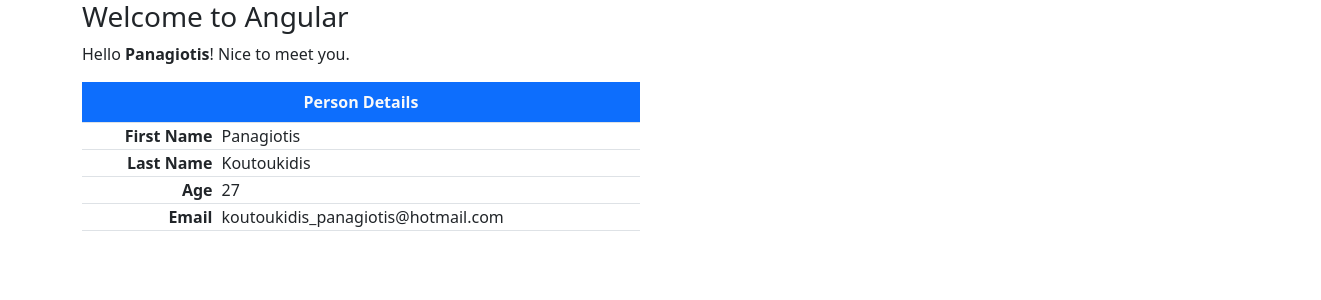
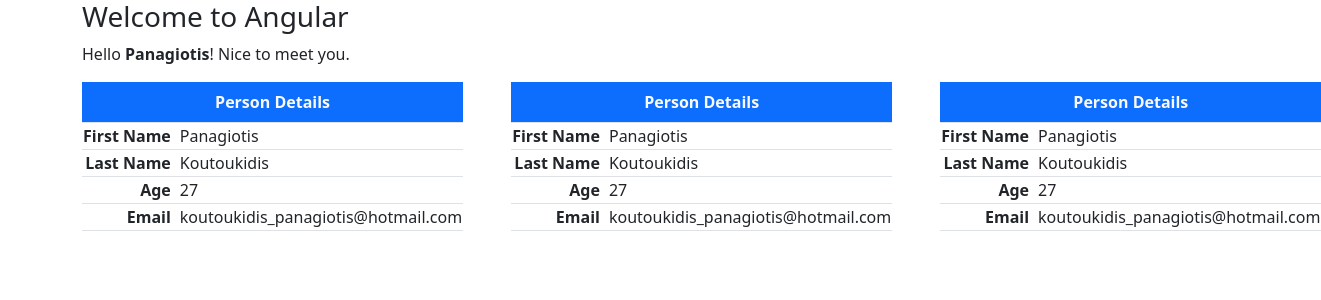
Before and after one commit to KoutoukidisPanagiotis/angular-introduction, an Angular app: page / in a window 1280 px wide. Shown: the top 300 px of the page, 1321 px wide, since content can reach past the window. Built offline with nearby package versions, Linux system fonts and the light colour scheme.

Commit message:
new component

```diff
--- a/src/app/app.component.html
+++ b/src/app/app.component.html
@@ -1,5 +1,9 @@
 <div class="container"><h3>Welcome to Angular</h3>
 <p>Hello <strong>{{ name }}</strong>! Nice to meet you.</p>
 
-<app-person-table></app-person-table>
+<div class="d-flex gap-5 text-nowrap">
+    <app-person-table></app-person-table>
+    <app-person-table></app-person-table>
+    <app-person-table></app-person-table>
 </div>
+</div>
```
Also changed, not shown: 1 other file (tests, documents, lock files or other folders).
